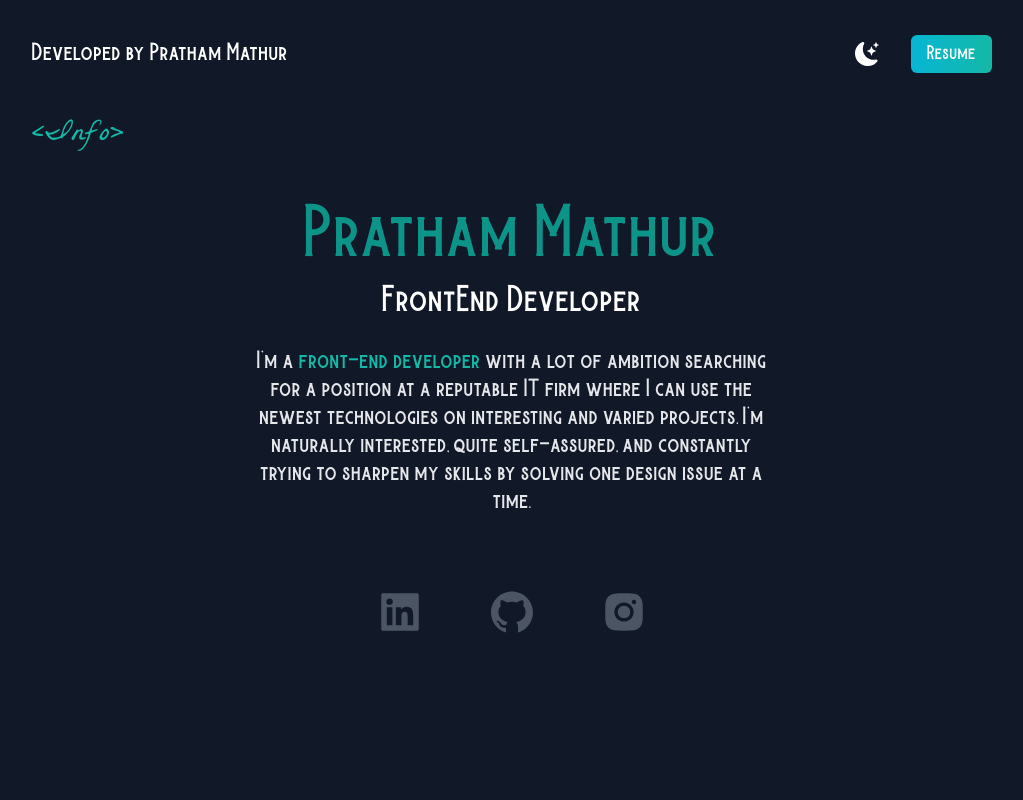
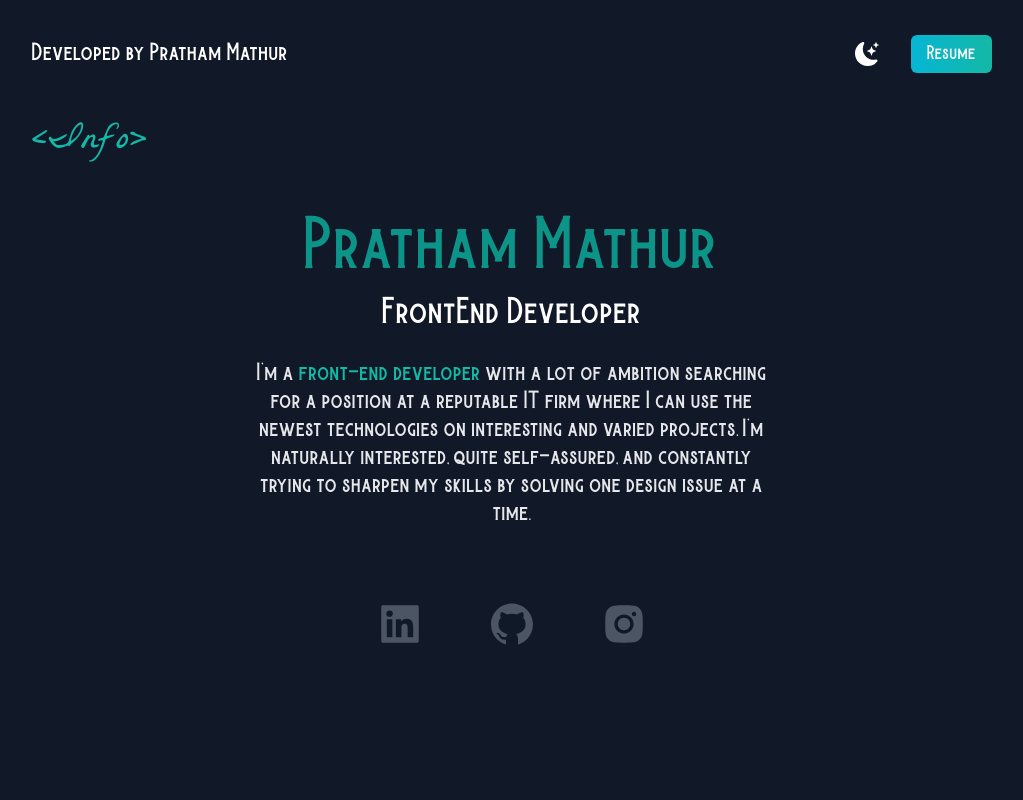
Before and after one commit to PrathamMathur11/Personal-Portfolio-NextJS, a Next.js app: page / in a window 1280 px wide. Shown: the top 800 px of the page, without its empty margins (128-1151 px from the left). Built offline with nearby package versions, Linux system fonts and the light colour scheme.

Commit message:
font-updated

```diff
--- a/styles/globals.css
+++ b/styles/globals.css
@@ -33,5 +33,5 @@ a {
 
 .new-font {
   font-family: "La Belle Aurore", sans-serif;
-  font-size: xx-large;
+  font-size: 2.5rem;
 }
```
